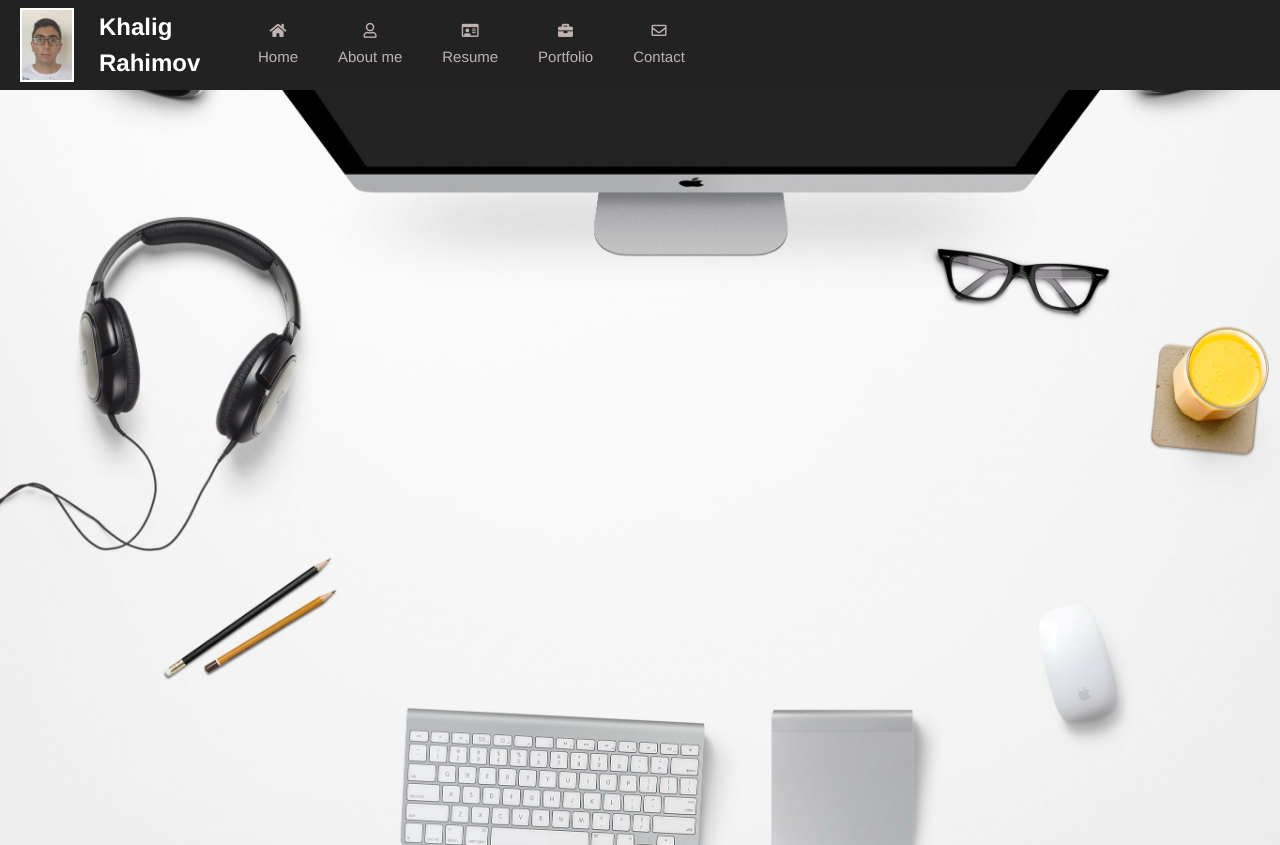
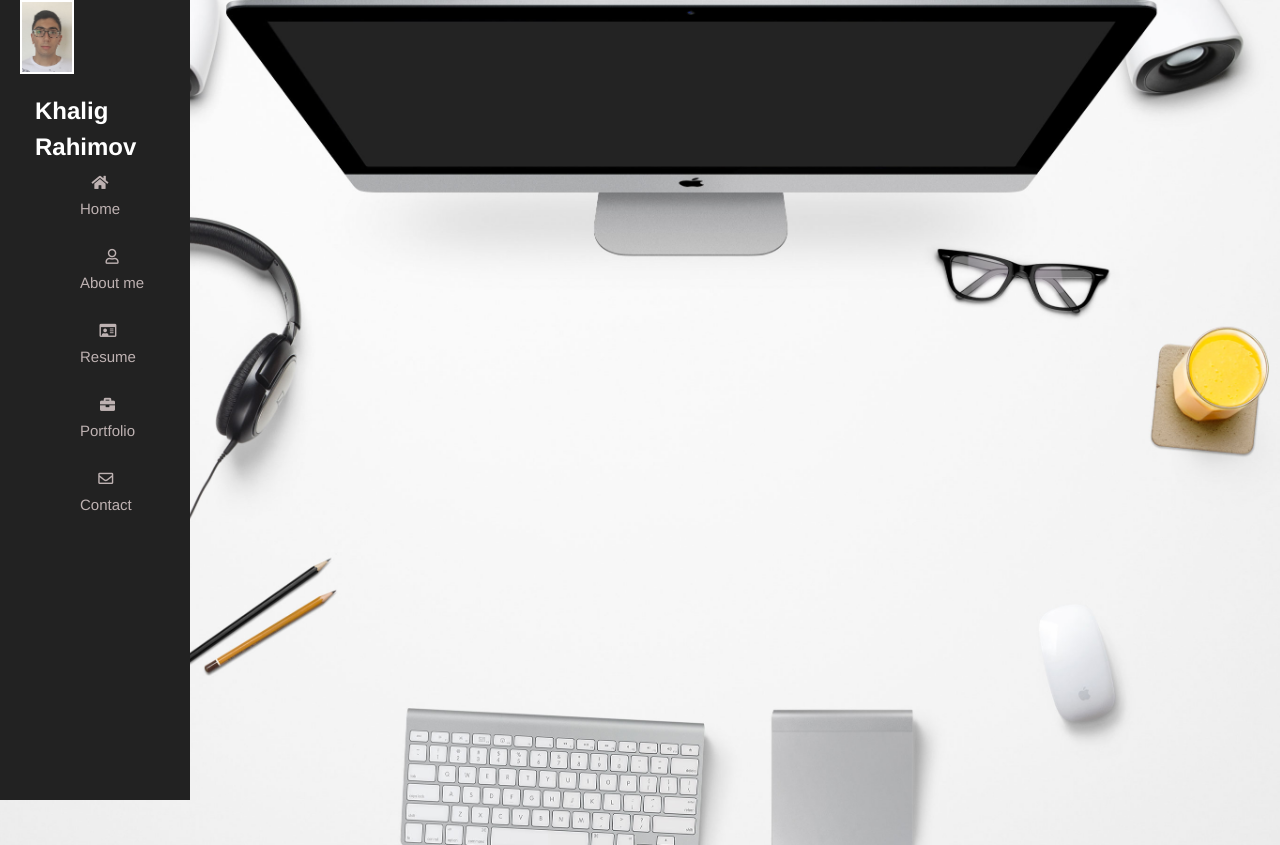
Before and after one commit to Kha1ig/PragmatechFoundationProject, a plain HTML site: page ProjectFrontend/qovluq-5/index.html in a window 1280 px wide. Drawn offline with Linux system fonts and the light colour scheme.

Commit message:
navbar sol terefe getirdim

```diff
--- a/ProjectFrontend/qovluq-5/css/style.css
+++ b/ProjectFrontend/qovluq-5/css/style.css
@@ -6,7 +6,8 @@ body{
     background-color: #222;
     padding: 0 20px;
     position: fixed;
-    width: 100%;
+    width: 150px;
+    height:100vh;
 }
 
 .picture{
@@ -20,13 +21,14 @@ body{
 
 }
 .navbar{
-    display: flex;
+
 }
 .navbar h1{
     color: white;
     padding-left: 25px;
     align-items: center;
     margin: 0;
+    padding: 15px;
 }
 .picture img{
     width: 100%;
@@ -37,7 +39,7 @@ body{
     border: 2px solid white;
 }
 .x-navbar{
-margin-left: 10%;
+ margin-top: 70px;
 }
 .x-navbar ul li{
     list-style: none;
@@ -259,3 +261,10 @@ margin-left: 10%;
     width: 355px;
     height: 200px;
 }
+
+
+input, textarea {
+    width: calc(100% - 100px);
+    padding: 10px 30px;
+    margin-top: 10px !important;
+}
--- a/ProjectFrontend/qovluq-5/index.html
+++ b/ProjectFrontend/qovluq-5/index.html
@@ -14,18 +14,19 @@
 </head>
 
 <body>
+
     <section id="header-topbar">
         <div class="container">
-            <div class="row flex">
+            <div class="row">
                 <div class="col-12">
-                    <div class="navbar flex">
-                        <div class="picture flex align-items">
+                    <div class="navbar">
+                        <div class="picture align-items">
                             <img src="img/1.jpeg" alt="">
                             <h1>Khalig Rahimov</h1>
                         </div>
 
-                        <div class="x-navbar flex align-items">
-                            <ul class="flex">
+                        <div class="x-navbar align-items">
+                            <ul >
                                 <li class="flex">
                                     <a href="">
                                         <i class=" icon fas fa-home"></i>
```
